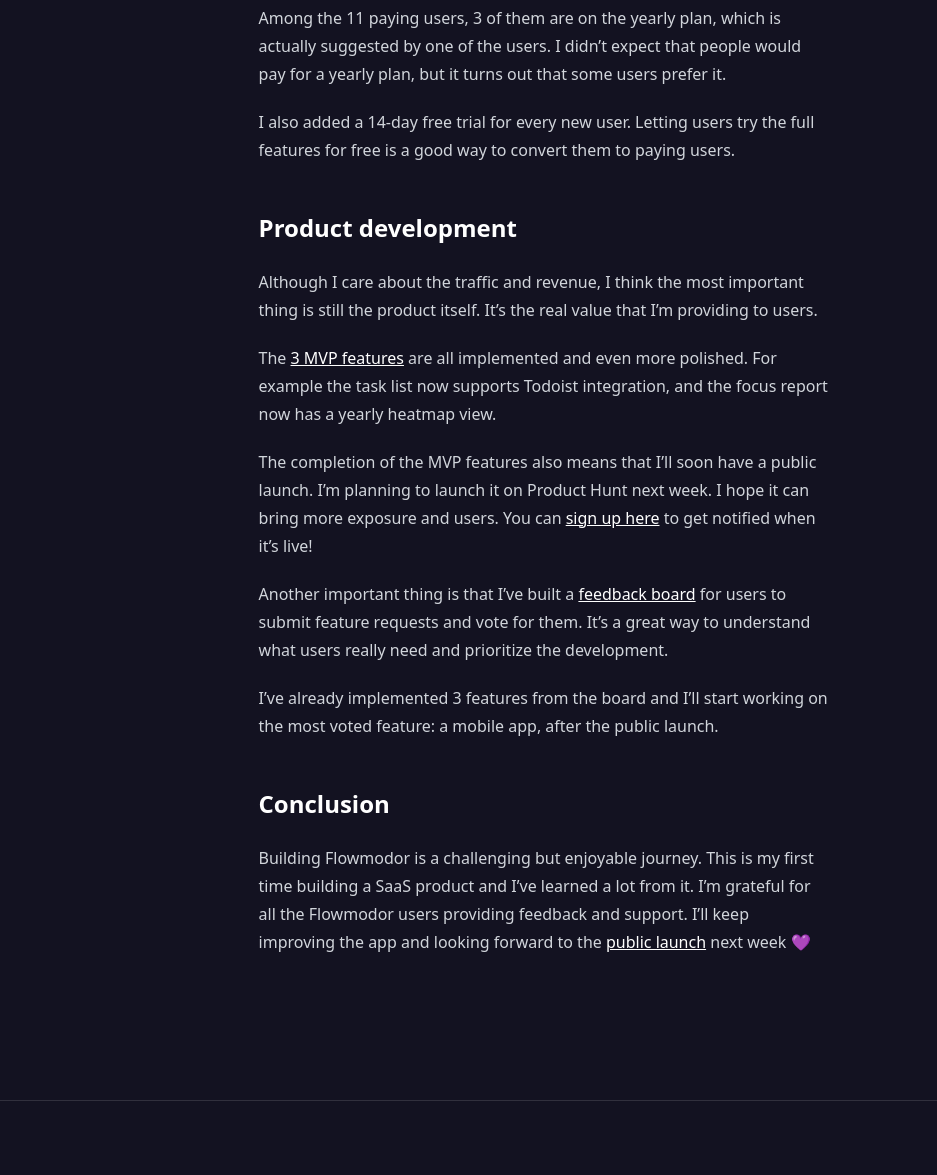
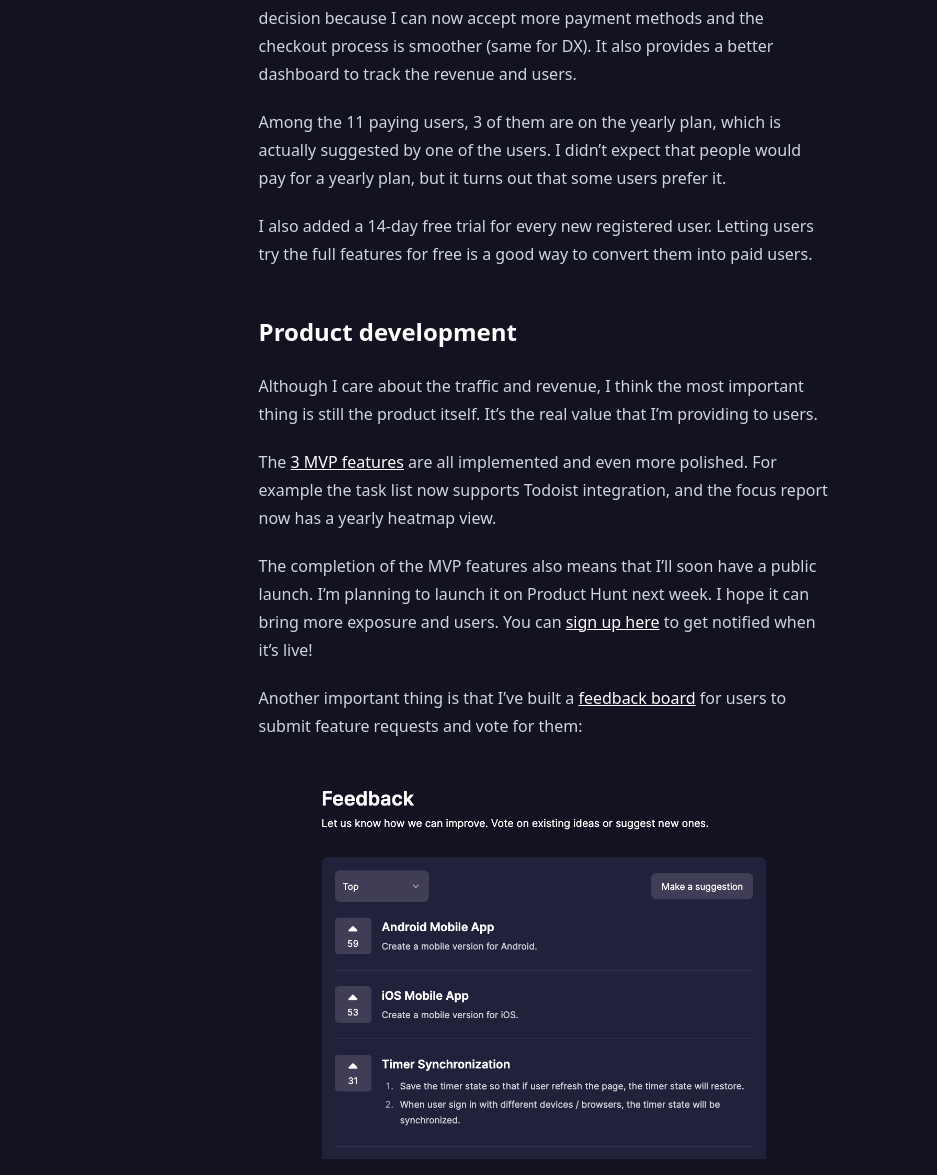
Before and after one commit to flowmodor/flowmodor, an Astro site: page /blog/half-year-reflections in a window 1280 px wide. Shown: the part 2247-3422 px from the top of the page, without its empty margins (96-1033 px from the left). Built offline with nearby package versions, Linux system fonts and the light colour scheme; Astro itself is replaced by a stand-in of ours.

Commit message:
feat: refine blog

```diff
--- a/src/pages/blog/half-year-reflections.md
+++ b/src/pages/blog/half-year-reflections.md
@@ -24,17 +24,19 @@
 
 I think that's because I have been refining the landing page SEO for `flowmodoro` keyword. It's not a popular term yet so I successfully ranked the top for it.
 
-I also wrote some blog posts about the Flowtime Technique and Pomodoro Technique. However, the ranking of these posts are not that good. Therefore didn't bring much traffic:
+This is actually a good strategy for a new product. Instead of targeting popular keywords, choosing a niche keyword can help you rank faster and get more targeted users.
+
+In addition to the landing page, I also wrote some blog posts about the Flowtime Technique and Pomodoro Technique. However, the ranking of these posts are not that good. Therefore didn't bring much traffic:
 
 ![entry pages chart](/half-year-reflections/entry-pages.png)
 
 ## Paid users
 
-I switched from PayPal to Paddle for payment processing. It's a good decision because I can now accept more payment methods and the checkout process is smoother (same for the DX). Before that I only had 2 paying users, now I have 11.
+I switched from PayPal to Paddle for payment processing. It's a good decision because I can now accept more payment methods and the checkout process is smoother (same for DX). It also provides a better dashboard to track the revenue and users.
 
 Among the 11 paying users, 3 of them are on the yearly plan, which is actually suggested by one of the users. I didn't expect that people would pay for a yearly plan, but it turns out that some users prefer it.
 
-I also added a 14-day free trial for every new user. Letting users try the full features for free is a good way to convert them to paying users.
+I also added a 14-day free trial for every new registered user. Letting users try the full features for free is a good way to convert them into paid users.
 
 ## Product development
 
@@ -44,10 +46,12 @@
 
 The completion of the MVP features also means that I'll soon have a public launch. I'm planning to launch it on Product Hunt next week. I hope it can bring more exposure and users. You can [sign up here](https://www.producthunt.com/products/flowmodor) to get notified when it's live!
 
-Another important thing is that I've built a [feedback board](https://app.flowmodor.com/feedback) for users to submit feature requests and vote for them. It's a great way to understand what users really need and prioritize the development.
+Another important thing is that I've built a [feedback board](https://app.flowmodor.com/feedback) for users to submit feature requests and vote for them:
 
-I've already implemented 3 features from the board and I'll start working on the most voted feature: a mobile app, after the public launch.
+![feedback board](/half-year-reflections/feedback-board.png)
+
+It's a great way to understand what users really need and prioritize the development. I've already implemented 3 features from the board and I'll start working on the most voted feature: a mobile app, after the public launch.
 
 ## Conclusion
 
-Building Flowmodor is a challenging but enjoyable journey. This is my first time building a SaaS product and I've learned a lot from it. I'm grateful for all the Flowmodor users providing feedback and support. I'll keep improving the app and looking forward to the [public launch](https://www.producthunt.com/products/flowmodor) next week 💜
+Building Flowmodor is a challenging but enjoyable journey. This is my first time building a SaaS product and I've learned a lot from it. I'm grateful for all the Flowmodor users providing feedback and support. I'll keep improving the app and looking forward to the [PH launch](https://www.producthunt.com/products/flowmodor) next week 💜
```
Also changed, not shown: public/half-year-reflections/feedback-board.png (added).
